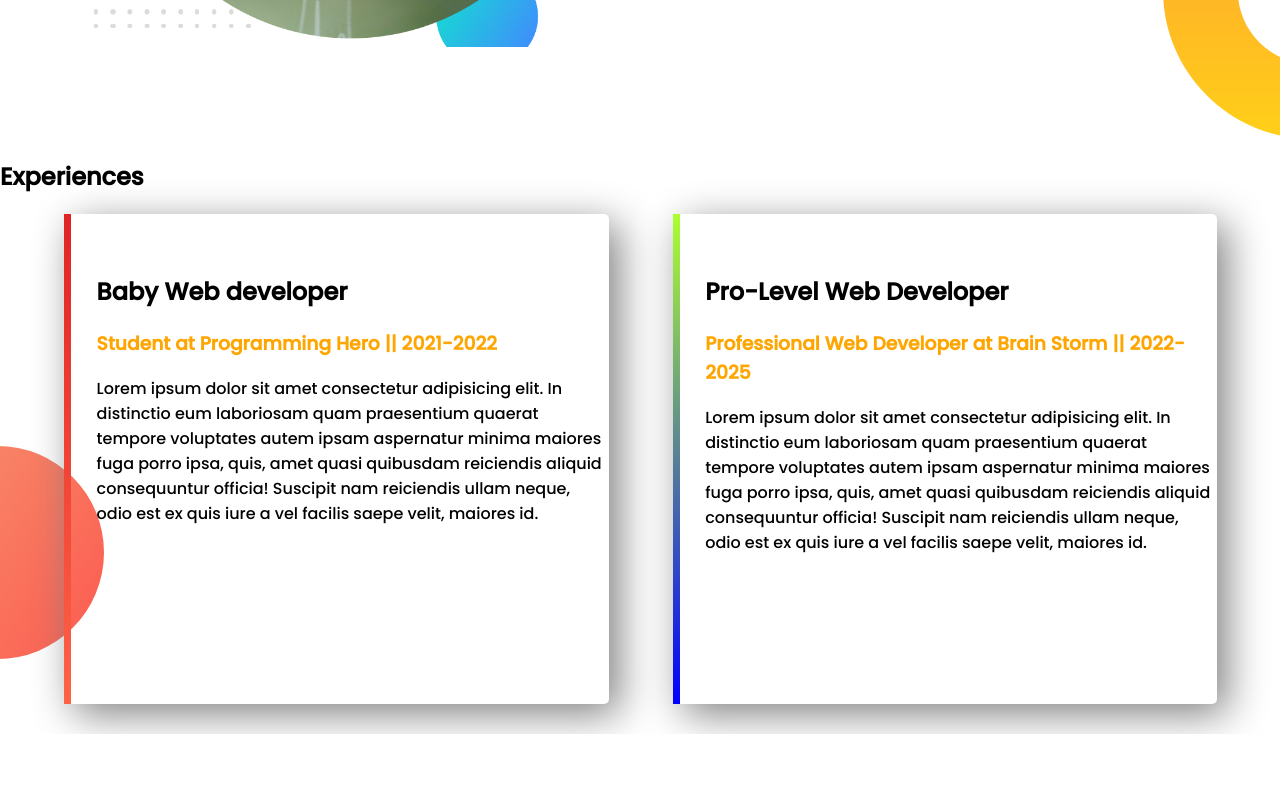
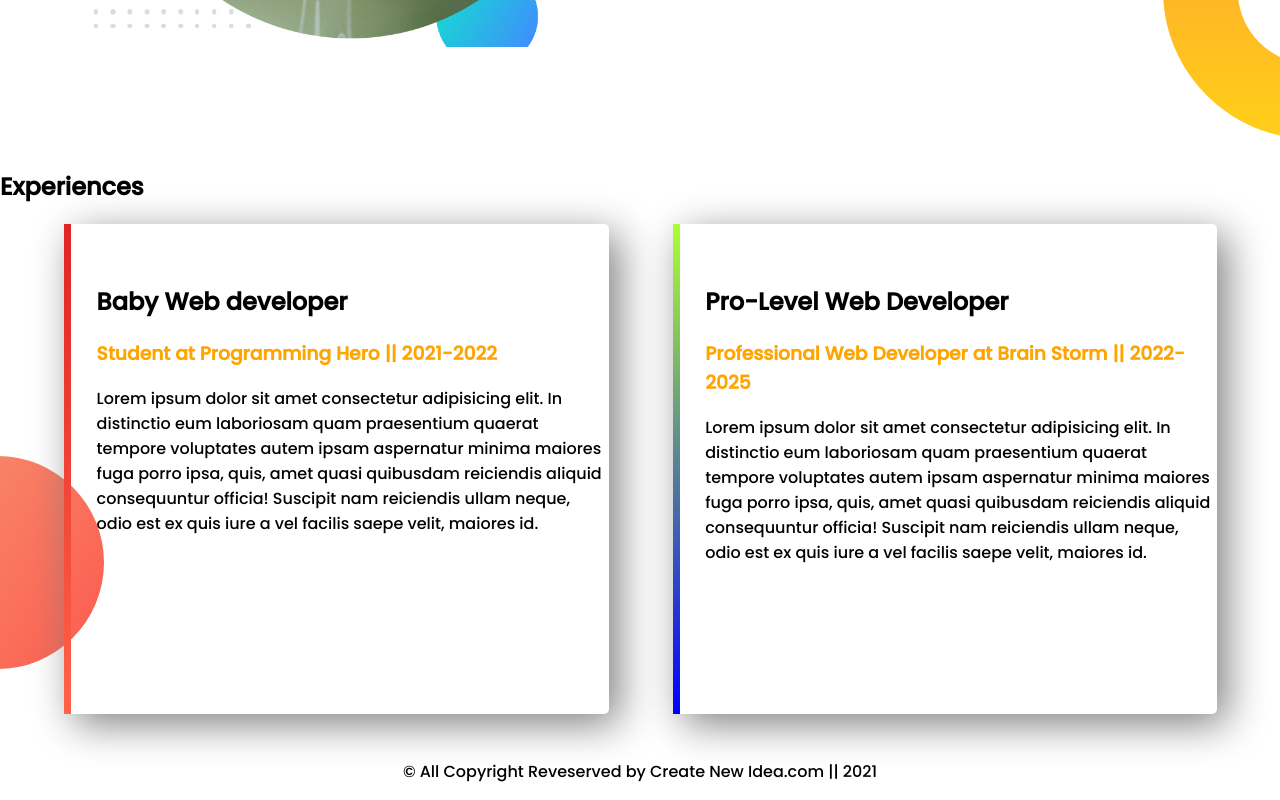
Before and after one commit to sakibhossen202/portfolio-1, a plain HTML site: page index.html in a window 1280 px wide. Shown: the part 1141-1941 px from the top of the page. Before the commit the page ends 1875 px from the top, so only its background shows below. Drawn offline with Linux system fonts and the light colour scheme.

Commit message:
Footer added

```diff
--- a/index.html
+++ b/index.html
@@ -36,7 +36,7 @@
             </div>
         </section>
 
-        <section class="experience-areaa">
+        <section class="experience-area">
             <h2>Experiences</h2>
             <div class="half-width single-exp" id="baby-stack">
                 <h2>Baby Web developer</h2>
@@ -50,5 +50,8 @@
                 <p>Lorem ipsum dolor sit amet consectetur adipisicing elit. In distinctio eum laboriosam quam praesentium quaerat tempore voluptates autem ipsam aspernatur minima maiores fuga porro ipsa, quis, amet quasi quibusdam reiciendis aliquid consequuntur officia! Suscipit nam reiciendis ullam neque, odio est ex quis iure a vel facilis saepe velit, maiores id.</p>
             </div>
         </section>
+        <footer class="text-center">
+            <p>&copy; All Copyright Reveserved by Create New Idea.com || 2021</p>
+        </footer>
 </body>
 </html>
--- a/style.css
+++ b/style.css
@@ -52,12 +52,14 @@ h1{
     margin-bottom: 30px;
     padding-top: 40px;
 
+
 }
-.experience-areaa{
+.experience-area{
     background-image: url(img/exp-bg.png);
     height: 500px;
     background-repeat: no-repeat;
     background-position: bottom left;
+    margin-bottom: 90px;
 }
 #baby-stack{
     border-left: 7px solid ;
@@ -69,3 +71,7 @@ h1{
     border-image: linear-gradient(greenYellow,blue);
     border-image-slice: 1;
 }
+footer p{
+    text-align: center;
+
+}
```
